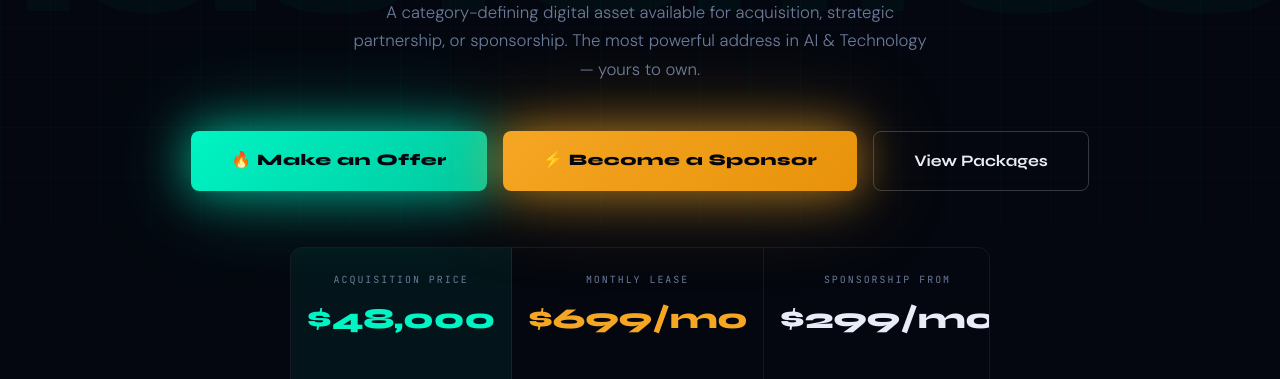
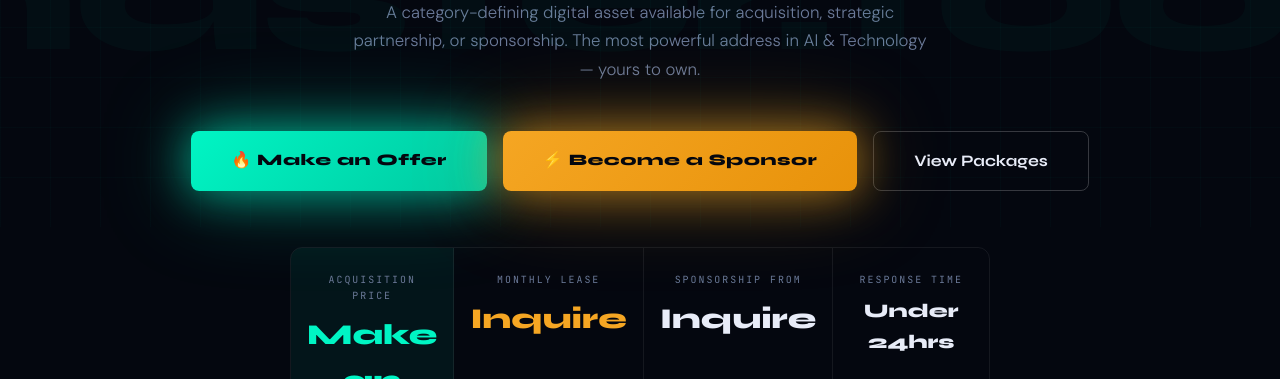
Before and after one commit to WEBWORKSA1/master-tools, a plain HTML site: page acquisition.html in a window 1280 px wide. Shown: the part 573-952 px from the top of the page. Drawn offline with Linux system fonts and the light colour scheme.

Commit message:
Remove domain prices — pricing now via marketplaces only

```diff
--- a/acquisition.html
+++ b/acquisition.html
@@ -434,15 +434,15 @@ footer a{color:var(--accent);text-decoration:none}
   <div class="price-bar">
     <div class="price-item featured">
       <div class="price-label">Acquisition Price</div>
-      <div class="price-val green">$48,000</div>
+      <div class="price-val green">Make an Offer</div>
     </div>
     <div class="price-item">
       <div class="price-label">Monthly Lease</div>
-      <div class="price-val gold">$699/mo</div>
+      <div class="price-val gold">Inquire</div>
     </div>
     <div class="price-item">
       <div class="price-label">Sponsorship From</div>
-      <div class="price-val">$299/mo</div>
+      <div class="price-val">Inquire</div>
     </div>
     <div class="price-item">
       <div class="price-label">Response Time</div>
@@ -490,7 +490,7 @@ footer a{color:var(--accent);text-decoration:none}
       <tbody>
         <tr class="highlight">
           <td><strong>master.tools</strong></td>
-          <td><strong style="color:var(--accent)">$48,000</strong></td>
+          <td><strong style="color:var(--accent)">Make an Offer</strong></td>
           <td>2026</td>
           <td>AI & Technology</td>
           <td><span class="badge-sale">FOR SALE</span></td>
@@ -749,8 +749,8 @@ footer a{color:var(--accent);text-decoration:none}
     <h2 class="section-title">Ready to Acquire master.tools?</h2>
     <p>Purchase outright, lease monthly, or start a sponsorship — we respond within 24 hours. All transfers via Escrow.com.</p>
     <div class="contact-grid">
-      <div class="c-opt"><div class="c-lbl">Acquisition</div><div class="c-val">$48,000</div></div>
-      <div class="c-opt"><div class="c-lbl">Monthly Lease</div><div class="c-val">$699/mo</div></div>
+      <div class="c-opt"><div class="c-lbl">Acquisition</div><div class="c-val">Make an Offer</div></div>
+      <div class="c-opt"><div class="c-lbl">Monthly Lease</div><div class="c-val">Inquire</div></div>
       <div class="c-opt"><div class="c-lbl">Response Time</div><div class="c-val">Under 24hrs</div></div>
     </div>
     <a href="mailto:acquire@master.tools" class="btn-glow" style="font-size:1rem;padding:1.1rem 3rem">
```
